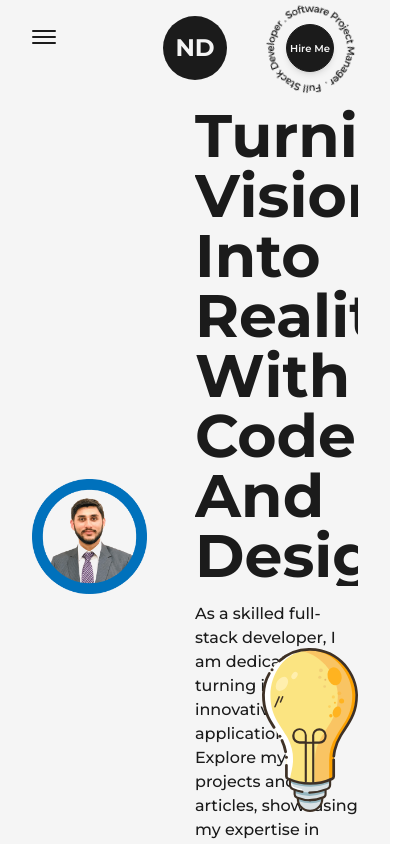
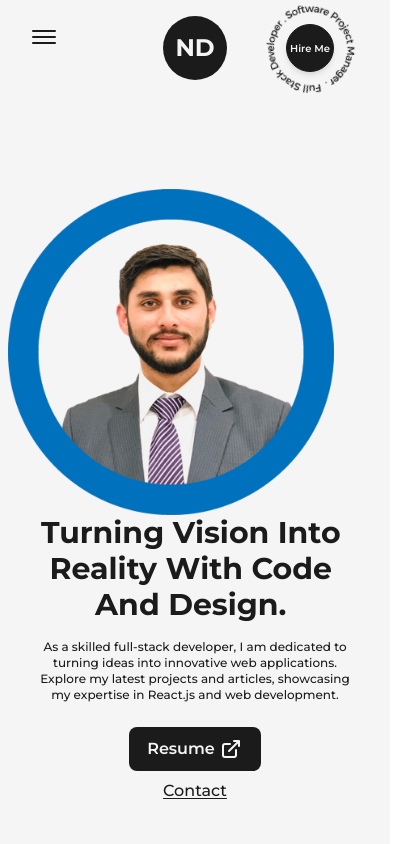
Before and after one commit to Metaverse-Nabeel/portfolio_next_JS, a Next.js app: page / in a window 390 px wide. Shown: the top 844 px of the page, 415 px wide, since content can reach past the window. Built offline with nearby package versions, Linux system fonts and the light colour scheme.

Commit message:
Home page made responsive

```diff
--- a/src/pages/index.js
+++ b/src/pages/index.js
@@ -16,34 +16,34 @@ const Home = () => {
         <meta name="description" content="This is the home page for the Nabeel Digital Portfolio website" />
       </Head>
       <main className="flex items-center text-dark w-full min-h-screen">
-        <Layout className="pt-0">
-          <div className="flex items-center justify-between w-full">
-            <div className="w-1/2 mr-12">
+        <Layout className="pt-0 md:pt-16 sm:pt-8">
+          <div className="flex items-center justify-between w-full lg:flex-col">
+            <div className="w-1/2 mr-12 md:w-full">
               <Image
                 src={profilePic}
                 alt="NabeelDigital"
-                className="w-full h-auto"
+                className="w-full h-auto lg:hidden md:inline-block md:w-full"
                 priority
                 sizes="(max-width: 768px) 100vw,(max-width: 1200px) 50vw, 50vw"
               />
             </div>
-            <div className="w-1/2 flex flex-col items-center self-center">
-              <AnimatedText text="Turning Vision Into Reality With Code And Design." className="!text-6xl !text-left"/>
-              <p className="my-4 text-base font-medium">
+            <div className="w-1/2 flex flex-col items-center self-center lg:w-full lg:text-center">
+              <AnimatedText text="Turning Vision Into Reality With Code And Design." className="!text-6xl !text-left xl:!text-5xl lg:!text-center lg:!text-6xl md:!text-5xl sm:!text-3xl"/>
+              <p className="my-4 text-base font-medium md:text-sm sm:text-xs">
                 As a skilled full-stack developer, I am dedicated to turning
                 ideas into innovative web applications. Explore my latest
                 projects and articles, showcasing my expertise in React.js and
                 web development.
               </p>
-              <div className="flex items-center self-start mt-2 ">
-                <Link href="/Nabeel_Ahmed_Resume.pdf" target={"_blank"}className="flex items-center bg-dark text-light p-2.5 px-6 rounded-lg text-lg font-semibold hover:bg-light hover:text-dark border-2 border-solid border-transparent hover:border-dark dark:border-light" download={true}>Resume <LinkArrow className={"w-6 ml-1"} /></Link>
-                <Link href="mailto:nabeelahmed3129@gmail.com" target={"_blank"} className="ml-4 text-lg font-medium capitalize text-dark underline underline-offset-2 dark:text-light">Contact</Link>
+              <div className="flex flex-wrap md:flex-col md:gap-2 items-center self-start mt-2 lg:self-center">
+                <Link href="/Nabeel_Ahmed_Resume.pdf" target={"_blank"}className="flex items-center bg-dark text-light p-2.5 px-6 rounded-lg text-lg font-semibold hover:bg-light hover:text-dark border-2 border-solid border-transparent hover:border-dark dark:border-light md:p-2 md:px-4 md:text-base" download={true}>Resume <LinkArrow className={"w-6 ml-1"} /></Link>
+                <Link href="mailto:nabeelahmed3129@gmail.com" target={"_blank"} className="ml-4 text-lg font-medium capitalize text-dark underline underline-offset-2 dark:text-light md:text-base md:m-0">Contact</Link>
               </div>
             </div>
           </div>
         </Layout>
         <HireMe />
-        <div className="absolute right-8 bottom-8 inline-block w-24">
+        <div className="absolute right-8 bottom-8 inline-block w-24 md:hidden">
           <Image src={lightBulb} alt="NabeelDigital" className="w-full h-auto"/>
         </div>
       </main>
```
